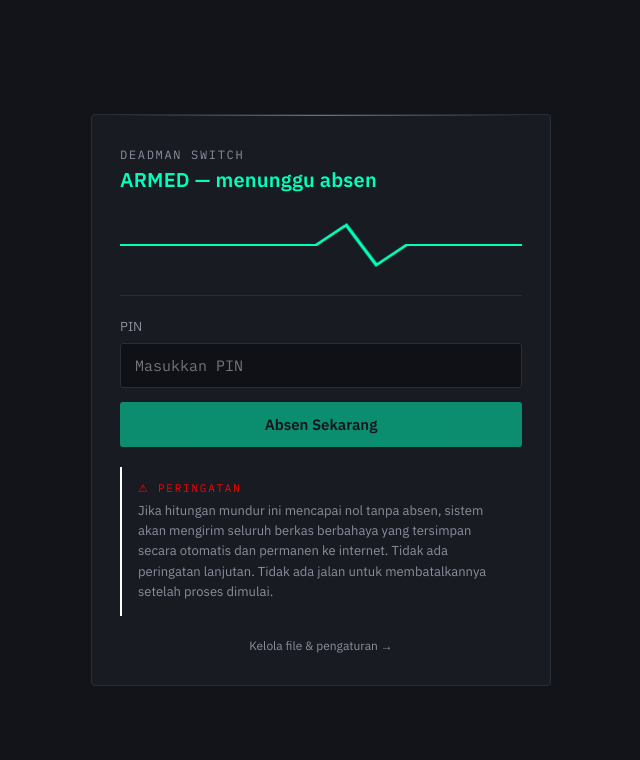
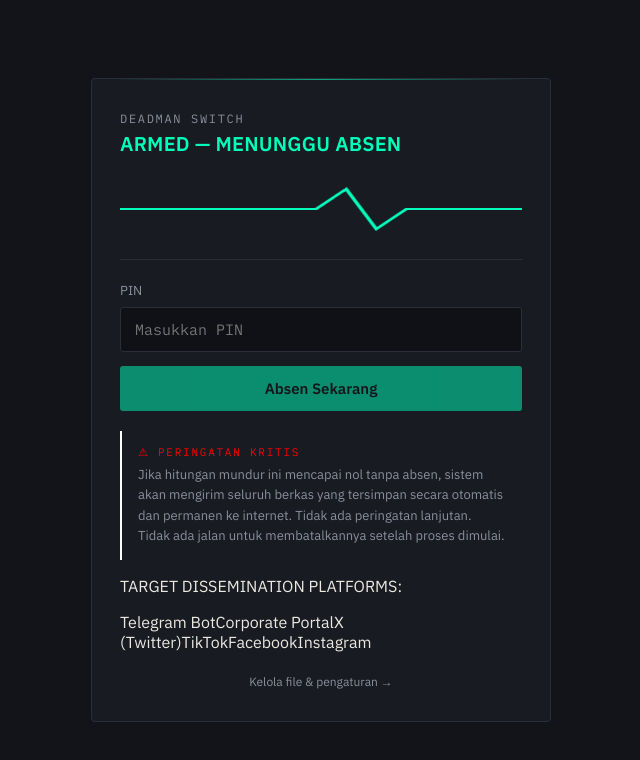
Before and after one commit to zero-route/DeadMan-Switch, a Next.js app: page / in a window 1280 px wide. Shown: the top 760 px of the page, without its empty margins (319-959 px from the left). Built offline with nearby package versions, Linux system fonts and the light colour scheme; no server answers.

Commit message:
update tampilan page.tsx

```diff
--- a/app/page.tsx
+++ b/app/page.tsx
@@ -19,7 +19,7 @@ function formatRemaining(ms: number): string {
   const seconds = totalSeconds % 60;
   const pad = (n: number) => n.toString().padStart(2, "0");
   return days > 0
-    ? `${days}h ${pad(hours)}:${pad(minutes)}:${pad(seconds)}`
+    ? `${days}d ${pad(hours)}:${pad(minutes)}:${pad(seconds)}`
     : `${pad(hours)}:${pad(minutes)}:${pad(seconds)}`;
 }
 
@@ -34,7 +34,6 @@ export default function Home() {
     const res = await fetch(`/api/status?t=${Date.now()}`, { cache: "no-store" });
     if (res.ok) setStatus(await res.json());
   }, []);
-
 
   useEffect(() => {
     fetchStatus();
@@ -82,8 +81,10 @@ export default function Home() {
     <main className="screen">
       <div className={`panel ${isUrgent ? "urgent" : ""}`}>
         <p className="eyebrow">Deadman Switch</p>
+
         <h1 className={triggered ? "status-triggered" : "status-armed"}>
-          {triggered ? "TRIGGERED — file terkirim" : "ARMED — menunggu absen"}
+          <span className={`status-dot ${triggered ? "triggered" : "armed"}`} />
+          {triggered ? "TRIGGERED — FILE TERKIRIM" : "ARMED — MENUNGGU ABSEN"}
         </h1>
 
         <div className="pulse-wrap">
@@ -95,7 +96,7 @@ export default function Home() {
             <polyline
               points="0,28 40,28 55,8 70,48 85,28 200,28 240,28 255,8 270,48 285,28 400,28 440,28 455,8 470,48 485,28 600,28 640,28 655,8 670,48 685,28 800,28"
               fill="none"
-              stroke={triggered ? "var(--warn)" : "var(--calm)"}
+              stroke={triggered ? "var(--war)" : "var(--calm)"}
               strokeWidth="2"
             />
           </svg>
@@ -103,7 +104,7 @@ export default function Home() {
 
         {status && (
           <>
-            <div className="countdown mono" style={{ color: isUrgent ? "var(--warn)" : "var(--text)" }}>
+            <div className="countdown mono" style={{ color: isUrgent ? "var(--war)" : "var(--text)" }}>
               {triggered ? "--:--:--" : formatRemaining(remaining)}
             </div>
             <p className="countdown-label">
@@ -132,13 +133,26 @@ export default function Home() {
 
         {message && <p className="message">{message}</p>}
 
+        {/* Warning Box Merah Transparan */}
         <div className="warning-block">
-  <p className="warning-label">⚠ PERINGATAN</p>
+          <p className="warning-label">⚠ PERINGATAN KRITIS</p>
           <p className="warning-text">
             Jika hitungan mundur ini mencapai nol tanpa absen, sistem akan mengirim
-    seluruh berkas berbahaya yang tersimpan secara otomatis dan permanen ke internet. Tidak ada peringatan lanjutan. Tidak ada jalan untuk
-    membatalkannya setelah proses dimulai.
+            seluruh berkas yang tersimpan secara otomatis dan permanen ke internet. Tidak ada peringatan lanjutan. Tidak ada jalan untuk membatalkannya setelah proses dimulai.
           </p>
+        </div>
+
+        {/* Target Destinations */}
+        <div className="destinations-wrap">
+          <p className="destinations-label">TARGET DISSEMINATION PLATFORMS:</p>
+          <div className="destinations-grid">
+            <span className="dest-badge">Telegram Bot</span>
+            <span className="dest-badge">Corporate Portal</span>
+            <span className="dest-badge">X (Twitter)</span>
+            <span className="dest-badge">TikTok</span>
+            <span className="dest-badge">Facebook</span>
+            <span className="dest-badge">Instagram</span>
+          </div>
         </div>
 
         <Link href="/admin" className="foot-link">
```
Lines whose indentation alone changed are shown as unchanged.
